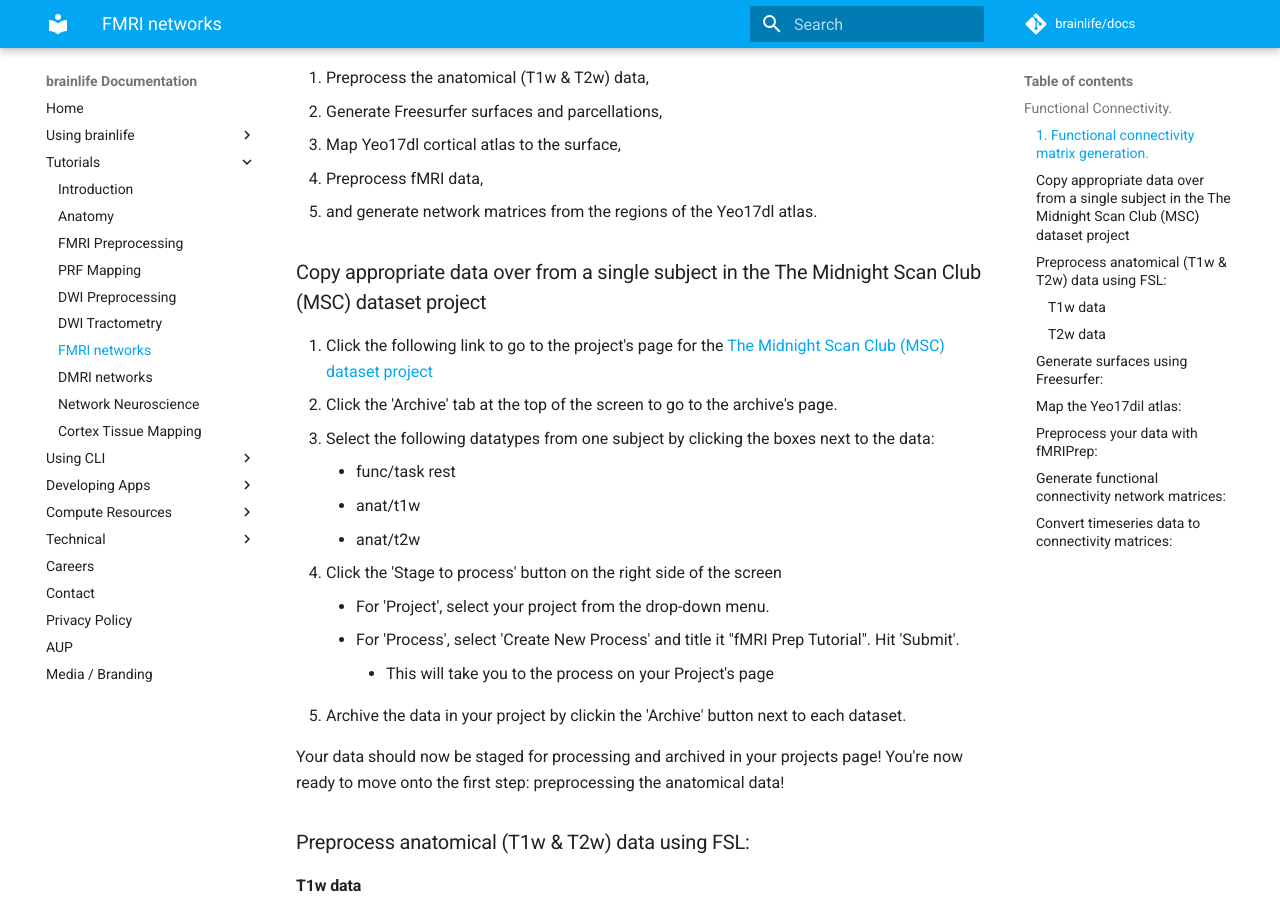
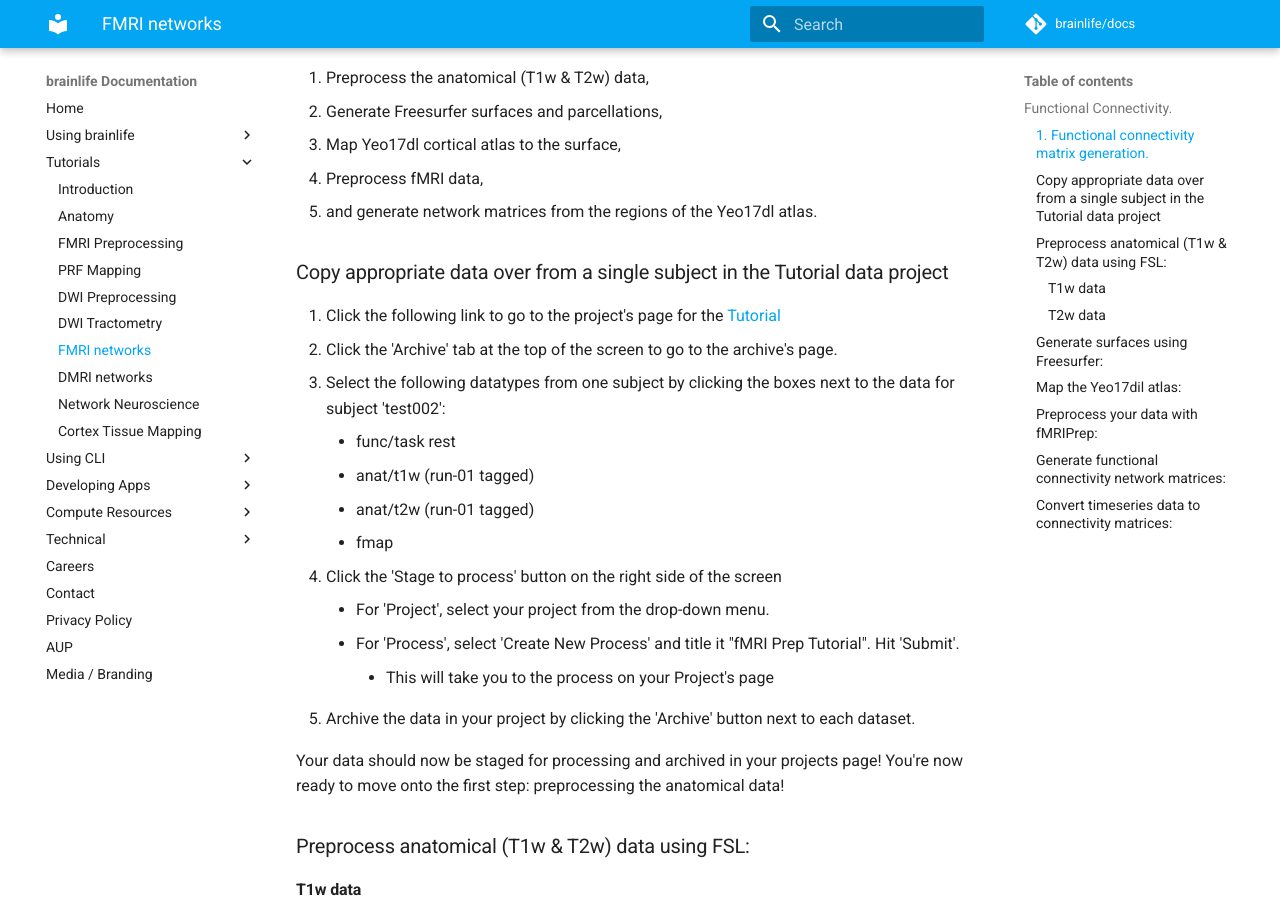
Before and after one commit to brainlife/docs, an MkDocs documentation site: the page built from docs/tutorial/networkneuroscience-functional.md, in a window 1280 px wide and 900 px high, scrolled down 1343 px. Built offline with MkDocs 1.6.1 and Material for MkDocs 9.7.7, drawn with Linux system fonts in a browser that asks for light colours; comment, search, counter and statistics services are not loaded; some of the changed text lies outside the part shown.

Commit message:
Reason: update fmri network tutorial

```diff
--- a/docs/tutorial/networkneuroscience-functional.md
+++ b/docs/tutorial/networkneuroscience-functional.md
@@ -23,19 +23,20 @@ Now, let's get to work! The following steps of this tutorial will show you how t
 1. Preprocess fMRI data,
 1. and generate network matrices from the regions of the Yeo17dl atlas.
 
-### Copy appropriate data over from a single subject in the The Midnight Scan Club (MSC) dataset project
+### Copy appropriate data over from a single subject in the Tutorial data project
 
-1. Click the following link to go to the project's page for the [The Midnight Scan Club (MSC) dataset project](https://brainlife.io/project/627e8493d0697cf1ead69b37/dataset){target=_blank}
+1. Click the following link to go to the project's page for the [Tutorial](https://brainlife.io/project/5e7638f6de643b02832a8246/detail)
 1. Click the 'Archive' tab at the top of the screen to go to the archive's page.
-1. Select the following datatypes from one subject by clicking the boxes next to the data:
+1. Select the following datatypes from one subject by clicking the boxes next to the data for subject 'test002':
     * func/task rest
-    * anat/t1w
-    * anat/t2w
+    * anat/t1w (run-01 tagged)
+    * anat/t2w (run-01 tagged)
+    * fmap
 1. Click the 'Stage to process' button on the right side of the screen
     * For 'Project', select your project from the drop-down menu.
     * For 'Process', select 'Create New Process' and title it "fMRI Prep Tutorial". Hit 'Submit'.
         * This will take you to the process on your Project's page
-1. Archive the data in your project by clickin the 'Archive' button next to each dataset.
+1. Archive the data in your project by clicking the 'Archive' button next to each dataset.
 
 Your data should now be staged for processing and archived in your projects page! You're now ready to move onto the first step: preprocessing the anatomical data!
 
@@ -117,7 +118,7 @@ Once the app is finished, you're ready to move onto the next step: preprocess th
     * In the search bar, type 'fmriPrep - Volume Output'
     * Click the app card.
 1. On the 'Submit App' page, select the following:
-    * For input, select the staged preprocessed, 'acpc_aligned'-tagged anatomical (T1w & T2w) images, the freesurfer output, and the functional data by clicking the drop-down menu and finding the appropriate datasets.
+    * For input, select the staged preprocessed, 'acpc_aligned'-tagged anatomical (T1w & T2w) images, the freesurfer output, the fmap, and the functional data by clicking the drop-down menu and finding the appropriate datasets.
     * For 'space,' select 'T1w' from the drop-down menu.
     * Set 'skipbidsvalidation' to True. Leave all other options as default.
     * Select the box for 'Archive all output datasets' when finished
```
Also changed, not shown: other parts of docs/tutorial/networkneuroscience-functional.md (+3 -3 lines).
